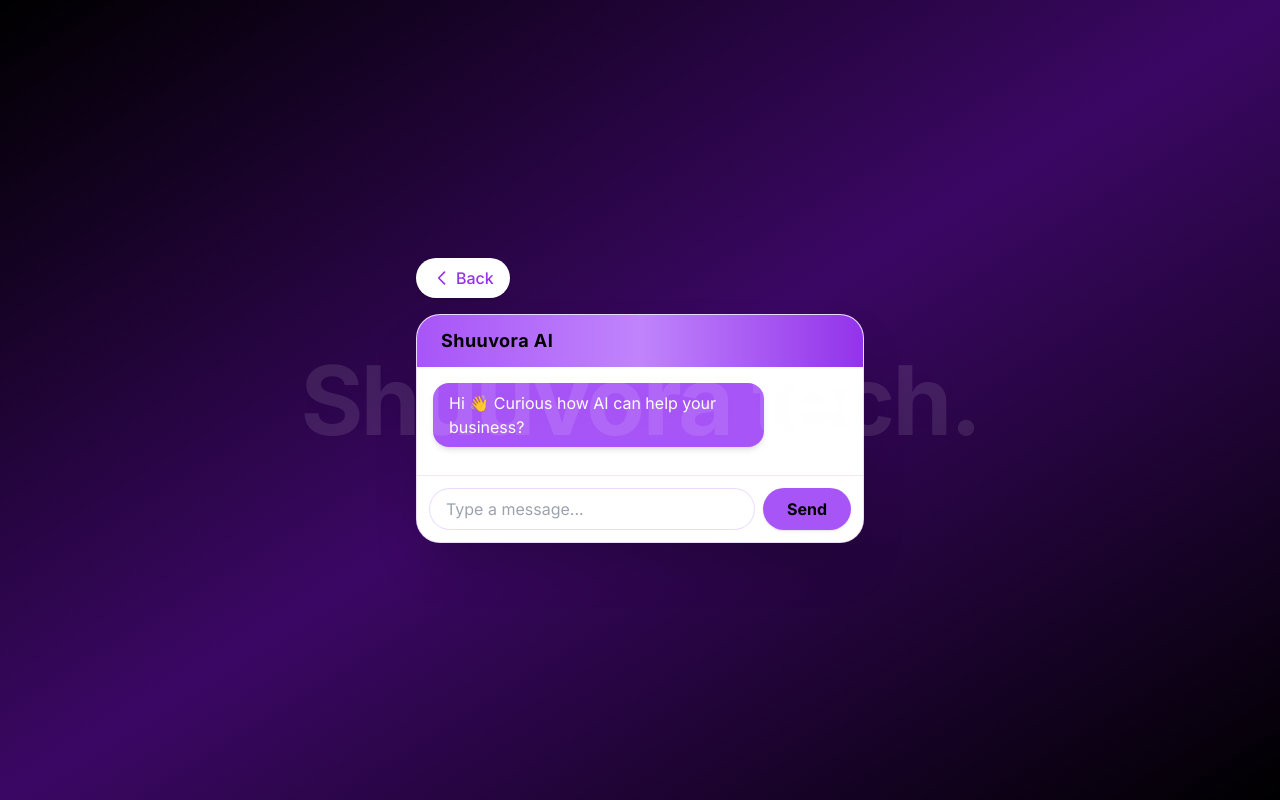
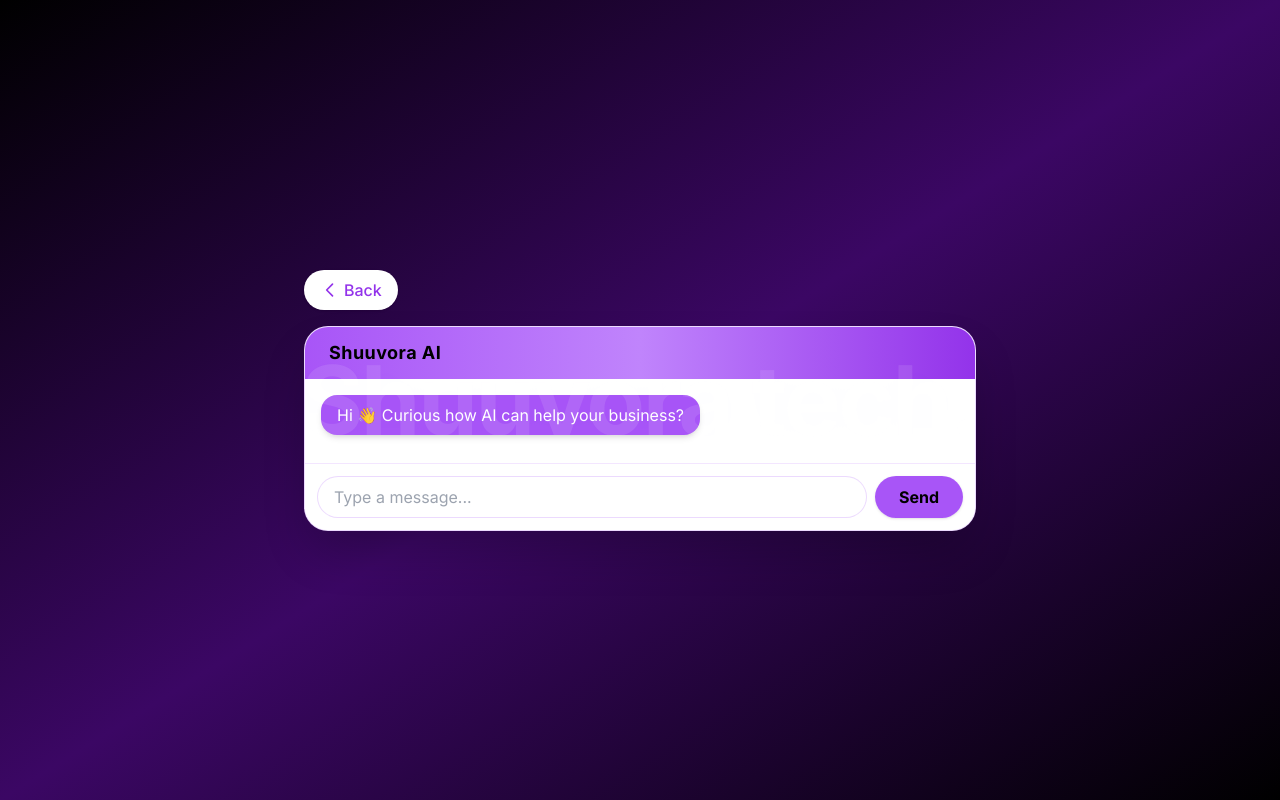
Before and after one commit to Subhasiish/Archels-jwellery, a Next.js app: page /ai/chatbot in a window 1280 px wide. Built offline with nearby package versions, Linux system fonts and the light colour scheme.

Commit message:
AI chatbot commit

```diff
--- a/app/ai/chatbot/page.tsx
+++ b/app/ai/chatbot/page.tsx
@@ -155,21 +155,21 @@
   }
 
   return (
-    <main className="min-h-screen bg-gradient-to-br from-black via-purple-950 to-black flex flex-col items-center justify-center py-12 px-2">
+    <main className="min-h-screen bg-gradient-to-br from-black via-purple-950 to-black flex flex-col items-center justify-center py-6 px-1 sm:py-10 sm:px-2 scrollbar-none" style={{ scrollbarWidth: 'none', msOverflowStyle: 'none' }}>
       {/* Back Button outside chatbox */}
-      <div className="w-full max-w-md mb-4">
+      <div className="w-full max-w-full sm:max-w-md md:max-w-lg lg:max-w-xl xl:max-w-2xl mb-4 px-2 sm:px-0">
         <Link href="/ai" className="inline-flex items-center text-purple-600 hover:text-purple-800 font-medium transition-colors bg-white rounded-full px-4 py-2 shadow">
           <svg className="h-5 w-5 mr-1" fill="none" stroke="currentColor" strokeWidth="2" viewBox="0 0 24 24"><path strokeLinecap="round" strokeLinejoin="round" d="M15 19l-7-7 7-7" /></svg>
           Back
         </Link>
       </div>
-      <div className="w-full max-w-md bg-white rounded-3xl shadow-2xl border border-purple-400/30 flex flex-col overflow-hidden">
+      <div className="w-full max-w-full sm:max-w-md md:max-w-lg lg:max-w-xl xl:max-w-2xl bg-white rounded-3xl shadow-2xl border border-purple-400/30 flex flex-col overflow-hidden mx-auto px-0 sm:px-0">
         {/* Header */}
         <div className="bg-gradient-to-r from-purple-500 via-purple-400 to-purple-600 text-black px-6 py-3 font-bold flex items-center justify-between text-lg tracking-wide">
           <span>Shuuvora AI</span>
         </div>
         {/* Messages */}
-        <div className="flex-1 p-4 overflow-y-auto space-y-3 text-base h-80 custom-scrollbar bg-white">
+        <div className="flex-1 p-2 sm:p-4 overflow-y-auto space-y-3 text-base h-72 sm:h-80 bg-white scrollbar-none" style={{ scrollbarWidth: 'none', msOverflowStyle: 'none' }}>
           {messages.map((m, i) => (
             <div key={i} className={`flex ${m.from === "user" ? "justify-end" : "justify-start"}`}>
               <span
@@ -189,15 +189,15 @@
           <div ref={bottomRef} />
         </div>
         {/* Input */}
-        <form onSubmit={sendMessage} className="p-3 border-t border-purple-400/20 flex gap-2 bg-white">
+        <form onSubmit={sendMessage} className="p-2 sm:p-3 border-t border-purple-400/20 flex gap-2 bg-white">
           <input
             value={input}
             onChange={e => setInput(e.target.value)}
             placeholder="Type a message..."
-            className="flex-1 px-4 py-2 rounded-full bg-white text-black border border-purple-400/30 outline-none text-base"
+            className="flex-1 px-3 sm:px-4 py-2 rounded-full bg-white text-black border border-purple-400/30 outline-none text-base min-w-0"
             autoFocus
           />
-          <button className="bg-gradient-to-r from-purple-500 to-purple-500 text-black px-6 py-2 rounded-full font-bold shadow hover:from-purple-500 hover:to-purple-400 transition">
+          <button className="bg-gradient-to-r from-purple-500 to-purple-500 text-black px-4 sm:px-6 py-2 rounded-full font-bold shadow hover:from-purple-500 hover:to-purple-400 transition whitespace-nowrap">
             Send
           </button>
         </form>
--- a/app/globals.css
+++ b/app/globals.css
@@ -1,3 +1,7 @@
+/* Hide scrollbars globally for all elements */
+::-webkit-scrollbar {
+  display: none;
+}
 @tailwind base;
 @tailwind components;
 @tailwind utilities;
```
